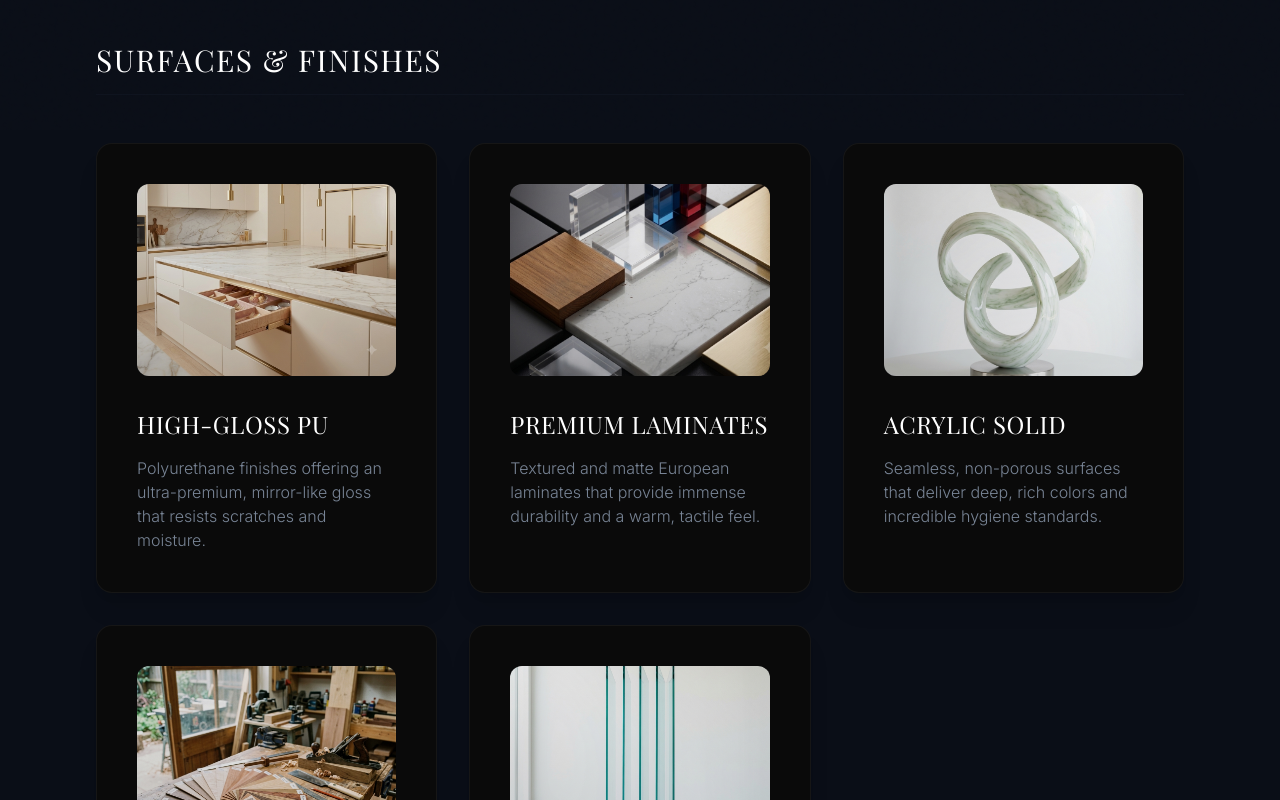
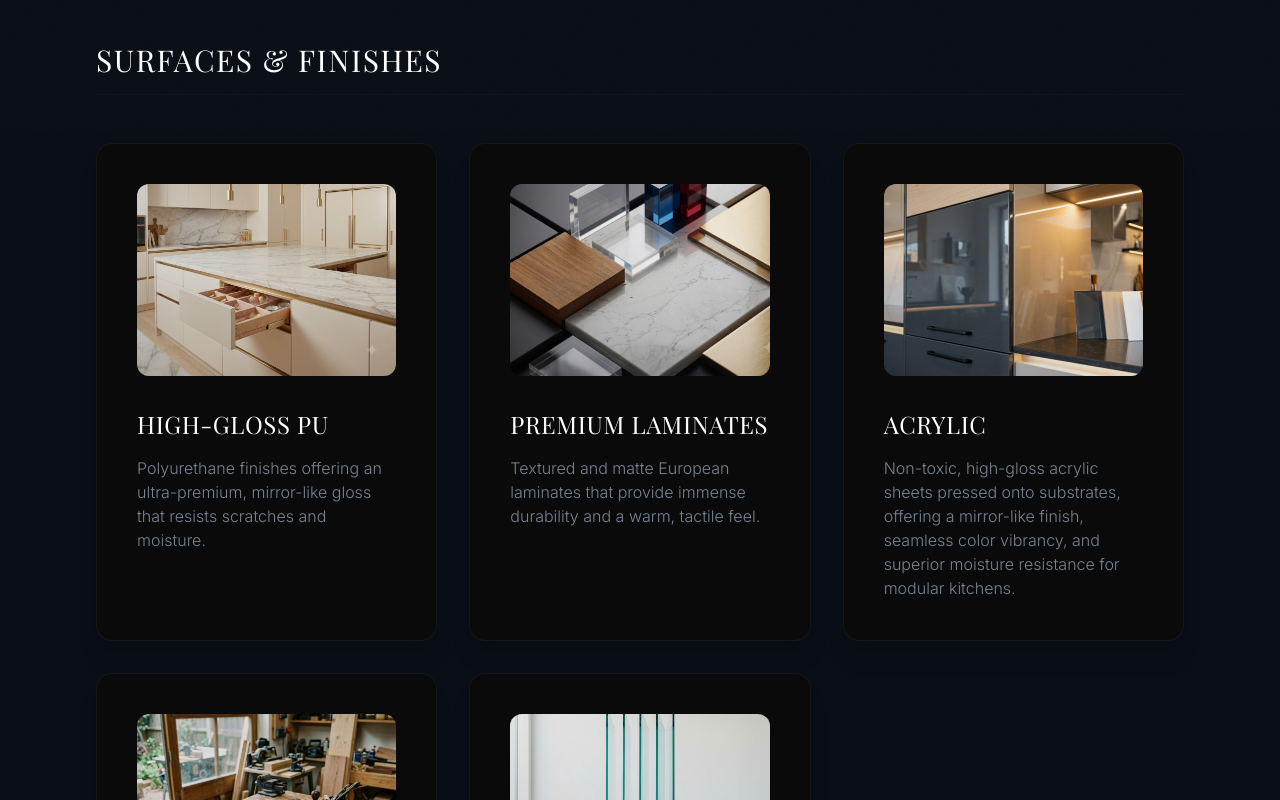
Before and after one commit to SHRINIVAS-BHONG/Kitchen_kumfurt, a Next.js app: page /materials in a window 1280 px wide. Shown: the part 670-1470 px from the top of the page. Built offline with nearby package versions, Linux system fonts and the light colour scheme.

Commit message:
Update acrylic material image and descriptions for modular kitchen

```diff
--- a/app/materials/page.tsx
+++ b/app/materials/page.tsx
@@ -9,7 +9,7 @@ export default function MaterialsPage() {
             items: [
                 { title: "High-Gloss PU", desc: "Polyurethane finishes offering an ultra-premium, mirror-like gloss that resists scratches and moisture.", image: "/images/high-gloss-pu.jpg" },
                 { title: "Premium Laminates", desc: "Textured and matte European laminates that provide immense durability and a warm, tactile feel.", image: "/images/premium-materials.jpg" },
-                { title: "Acrylic Solid", desc: "Seamless, non-porous surfaces that deliver deep, rich colors and incredible hygiene standards.", image: "/images/acrylic-solid.jpg" },
+                { title: "Acrylic", desc: "Non-toxic, high-gloss acrylic sheets pressed onto substrates, offering a mirror-like finish, seamless color vibrancy, and superior moisture resistance for modular kitchens.", image: "/images/acrylic.jpg" },
                 { title: "Natural Wood Veneers", desc: "Ethically sourced woods that bring organic luxury and unique grain patterns to your architectural space.", image: "/images/wood-veneers.jpg" },
                 { title: "Toughened Glass", desc: "Profile doors and backsplashes utilizing back-painted or tinted glass for a sleek, modern aesthetic.", image: "/images/toughened-glass.jpg" }
             ]
--- a/app/portfolio/page.tsx
+++ b/app/portfolio/page.tsx
@@ -13,7 +13,7 @@ export default function PortfolioPage() {
         { title: "Penthouse 94", desc: "Minimalist living room TV unit with hidden storage and acoustic paneling.", category: "Living Spaces", imageUrl: "/images/penthouse-94.jpg" },
         { title: "Estate Alpha", desc: "A classical fusion kitchen using natural oak veneers and brass hardware.", category: "Kitchens", imageUrl: "/images/estate-alpha.jpg" },
         { title: "Urban Loft", desc: "Smart storage solutions tailored for compact, high-end city living.", category: "Living Spaces", imageUrl: "/images/urban-loft.jpg" },
-        { title: "Residence 02", desc: "Floor-to-ceiling sliding wardrobes with acrylic solid surfaces.", category: "Wardrobes", imageUrl: "/images/residence-02.jpg" },
+        { title: "Residence 02", desc: "Floor-to-ceiling sliding wardrobes with high-gloss acrylic surfaces.", category: "Wardrobes", imageUrl: "/images/residence-02.jpg" },
         { title: "Lumina Master Suite", desc: "Integrated modular bed and matching dresser set with floating nightstands.", category: "Modular Furniture", imageUrl: "/images/modular_bed.jpg" },
         { title: "Cloud Nine Sofa", desc: "Custom modular sofa in ultra-premium boucle fabric for a modern minimalist living space.", category: "Modular Furniture", imageUrl: "/images/modern_sofa.jpg" },
         { title: "Oasis Spa", desc: "Frameless glass bathroom cubicals with matte black fixtures and slate tiles.", category: "Bathroom Cubicals", imageUrl: "/images/frameless_shower.jpg" },
```
Also changed, not shown: public/images/acrylic.jpg (added).
